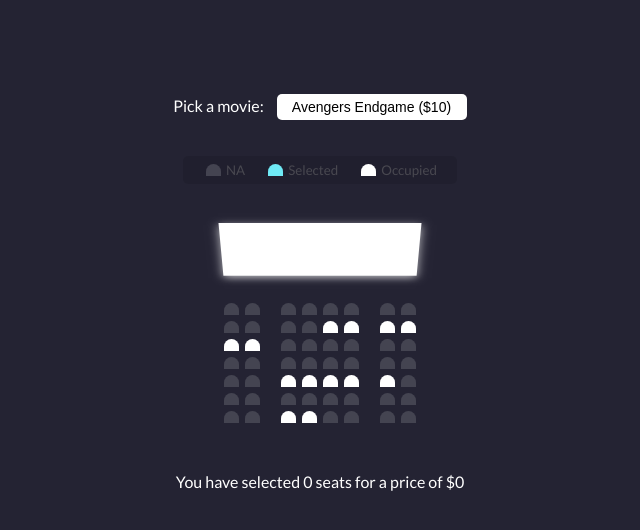
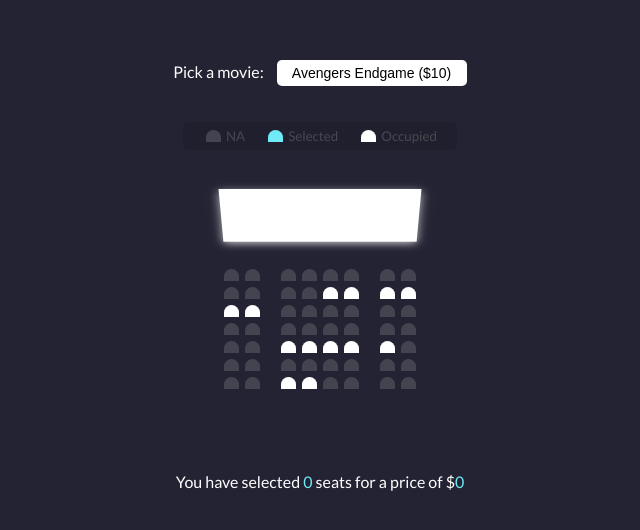
Before and after one commit to vic30004/Movie-Booking, a plain HTML site: page index.html in a window 1280 px wide. Shown: the part 110-640 px from the top of the page, without its empty margins (320-960 px from the left). Drawn offline with Linux system fonts and the light colour scheme.

Commit message:
styled the text and completed styling for now

```diff
--- a/style.css
+++ b/style.css
@@ -106,3 +106,11 @@ body{
     transform: rotateX(-45deg);
     box-shadow: 0 3px 10px rgba(255,255,255,0.7);
 }
+
+p.text{
+    margin: 50px 0;
+}
+
+p.text span{
+    color: #6feaf6;
+}
```
